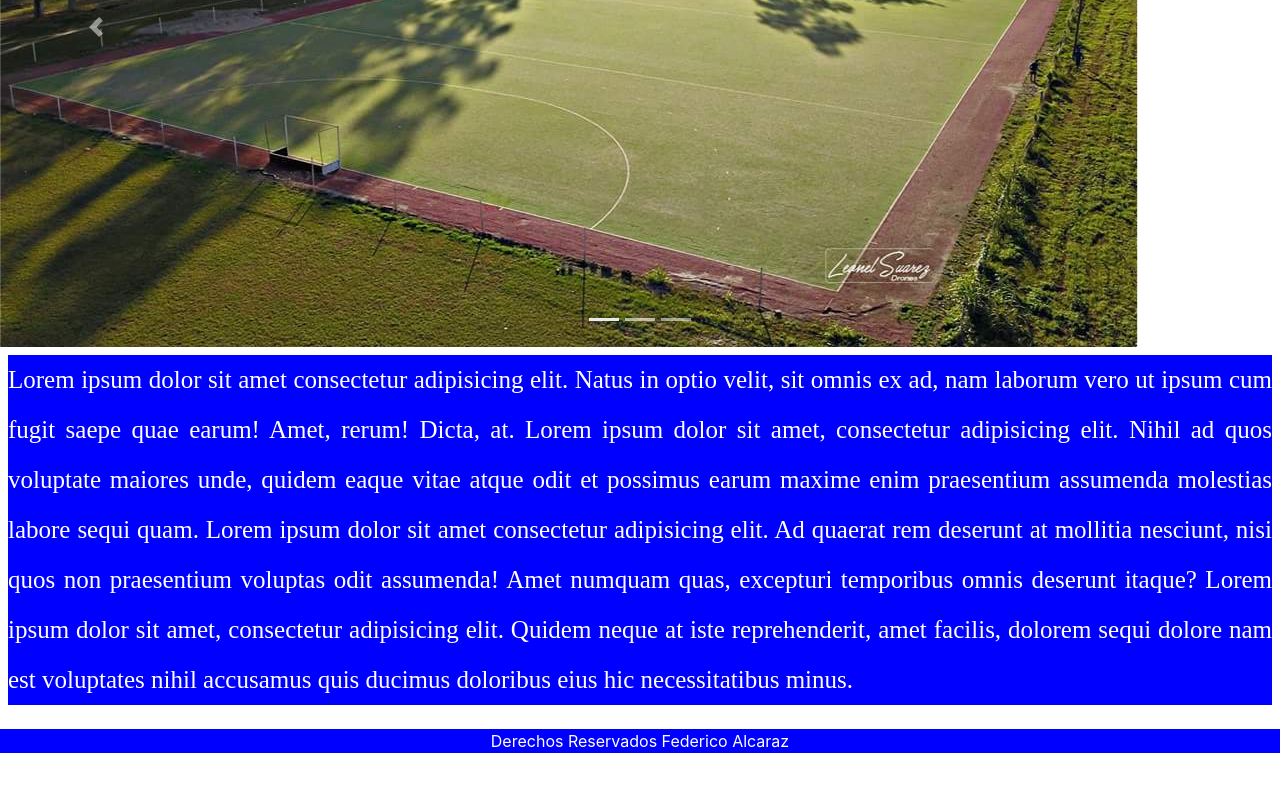
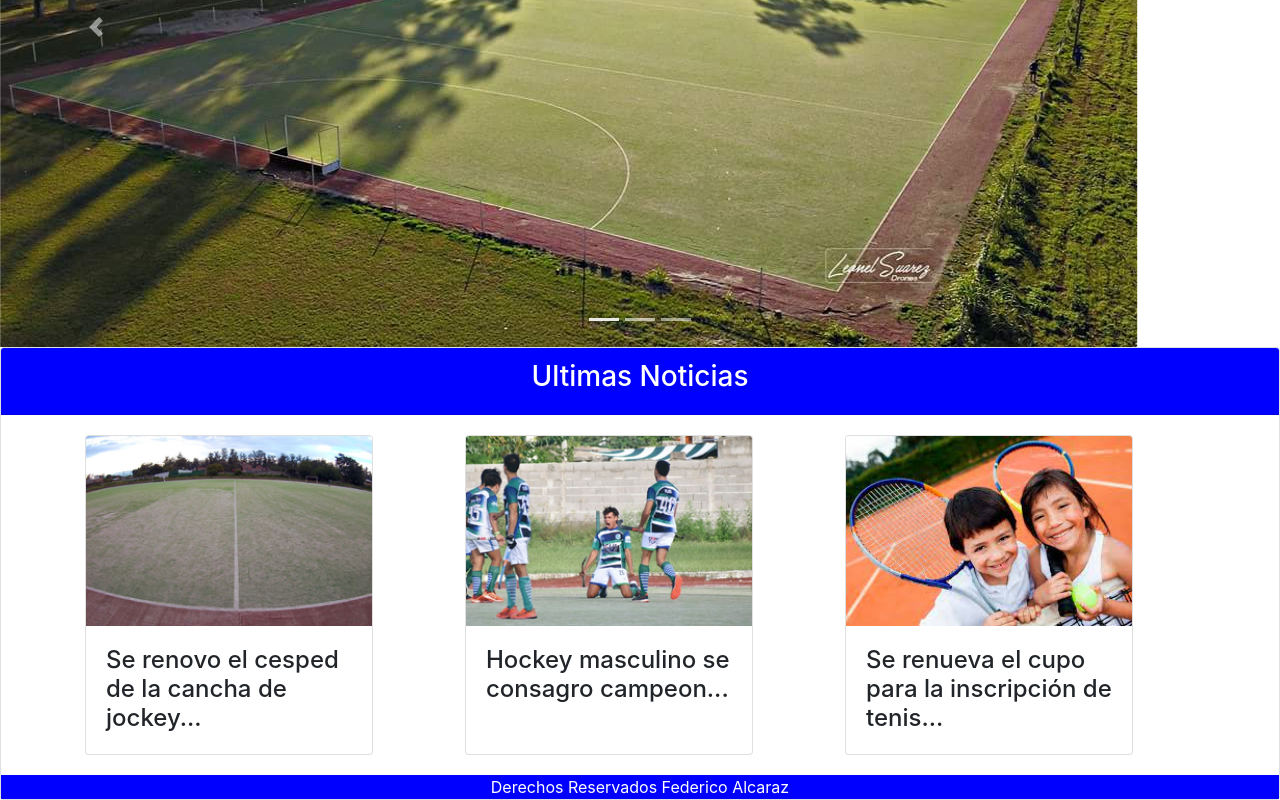
Before and after one commit to fede2611/PreEntrega2AlcarazFederico, a plain HTML site: page index.html in a window 1280 px wide. Shown: the part 473-1273 px from the top of the page. Before the commit the page ends 1226 px from the top, so only its background shows below. Drawn offline with nearby package versions, Linux system fonts and the light colour scheme.

Commit message:
Agregar requerimientos faltantes

```diff
--- a/index.html
+++ b/index.html
@@ -7,10 +7,10 @@
         <link rel="stylesheet" href="style.css">
 
     <title>Club La Querencia</title>
-    <link rel="stylesheet" href="https://cdn.jsdelivr.net/npm/bootstrap@4.6.1/dist/css/bootstrap.min.css">
+    <link rel="stylesheet" href="https://cdn.jsdelivr.net/npm/bootstrap@4.4.1/dist/css/bootstrap.min.css">
   <script src="https://cdn.jsdelivr.net/npm/jquery@3.6.0/dist/jquery.slim.min.js"></script>
   <script src="https://cdn.jsdelivr.net/npm/popper.js@1.16.1/dist/umd/popper.min.js"></script>
-  <script src="https://cdn.jsdelivr.net/npm/bootstrap@4.6.1/dist/js/bootstrap.bundle.min.js"></script>
+  <script src="https://cdn.jsdelivr.net/npm/bootstrap@4.4.1/dist/js/bootstrap.bundle.min.js"></script>
 </head>
 
 <img class="logo" src=".\Fotos\logo.jpeg"alt=".\Fotos\logo.jpeg" height="50" >
@@ -56,13 +56,39 @@
         </a>
       </div>
 </div>
-<div class="d-flex p-2">
-    <p>
-        Lorem ipsum dolor sit amet consectetur adipisicing elit. Natus in optio velit, sit omnis ex ad, nam laborum vero ut ipsum cum fugit saepe quae earum! Amet, rerum! Dicta, at.
-        Lorem ipsum dolor sit amet, consectetur adipisicing elit. Nihil ad quos voluptate maiores unde, quidem eaque vitae atque odit et possimus earum maxime enim praesentium assumenda molestias labore sequi quam.
-        Lorem ipsum dolor sit amet consectetur adipisicing elit. Ad quaerat rem deserunt at mollitia nesciunt, nisi quos non praesentium voluptas odit assumenda! Amet numquam quas, excepturi temporibus omnis deserunt itaque?
-        Lorem ipsum dolor sit amet, consectetur adipisicing elit. Quidem neque at iste reprehenderit, amet facilis, dolorem sequi dolore nam est voluptates nihil accusamus quis ducimus doloribus eius hic necessitatibus minus.
-        </p>
+<div class="card">
+  <div class="card-header text-white text-center" style="background-color: blue">
+  <h3>Ultimas Noticias</h3>
+  </div>
+  <div class="card-body">
+   <div class="container">
+    <div class="row">
+      <div class="col-md-4">
+        <div class="card card-index">
+          <img class="card-img-top" src="Fotos/cancha.png" alt="Card image cap">
+          <div class="card-body">
+            <h4 class="card-text">Se renovo el cesped de la cancha de jockey...</h4>
+          </div>
+        </div>
+      </div>
+      <div class="col-md-4">
+      <div class="card card-index">
+        <img class="card-img-top" src="Fotos/hockeymasc2.png" alt="Card image cap">
+        <div class="card-body">
+          <h4 class="card-text">Hockey masculino se consagro campeon...</h4>
+        </div>
+      </div>
+      </div>
+      <div class="col-md-4">
+        <div class="card card-index">
+          <img class="card-img-top" src=".\Fotos\clasestenis.jpeg" alt="Card image cap">
+          <div class="card-body">
+            <h4 class="card-text">Se renueva el cupo para la inscripción de tenis...</h4>
+          </div>
+        </div>
+      </div>
+   </div>
+  </div>
 </div>
 <footer>Derechos Reservados Federico Alcaraz</footer>
 </body>
--- a/style.css
+++ b/style.css
@@ -86,3 +86,12 @@ p{
     animation-direction: alternate;
     }
  }
+.card-img-top {
+    width:100%;
+    height:auto;
+    object-fit: cover;
+}
+.card-index {
+    width:18rem;
+    height:20rem;
+}
```
Also changed, not shown: contacto.html (+1 -1 lines), hockey.html (+3 -1 lines), Fotos/cancha.png (added), Fotos/clasestenis.jpeg (added), Fotos/hockeymasc2.png (added), Fotos/portada1.jpeg, Fotos/portada3.jpeg.
